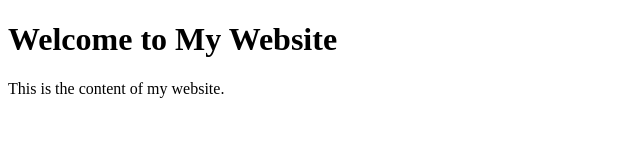
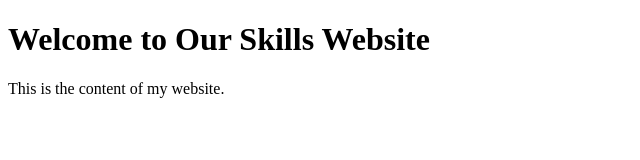
Before and after one commit to UzairHussain193/Xplore-Skills-Project-Website, a plain HTML site: page index.html in a window 1280 px wide. Shown: the whole page, without its empty margins (0-640 px from the left). Drawn offline with Linux system fonts and the light colour scheme.

Commit message:
updated index and lisences files

```diff
--- a/index.html
+++ b/index.html
@@ -6,7 +6,7 @@
     <title>My Website</title>
 </head>
 <body>
-    <h1>Welcome to My Website</h1>
+    <h1>Welcome to Our Skills Website</h1>
     <p>This is the content of my website.</p>
 </body>
 </html>
```
